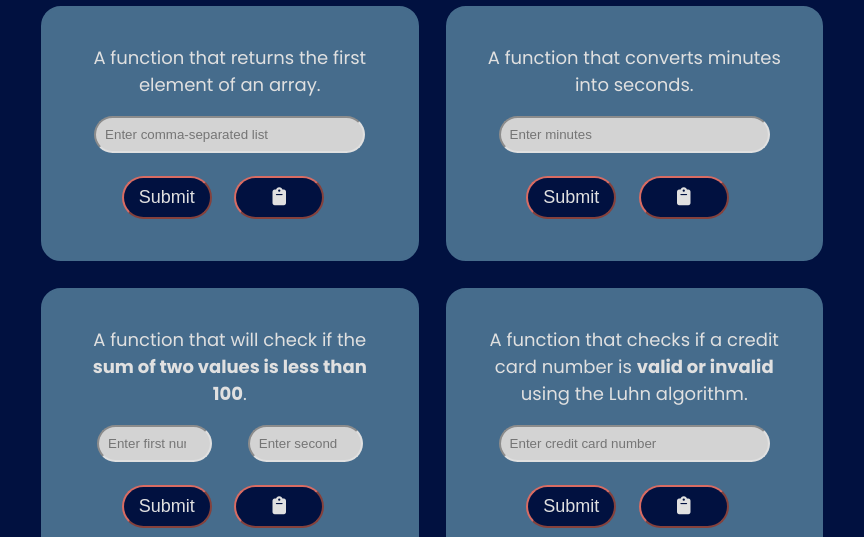
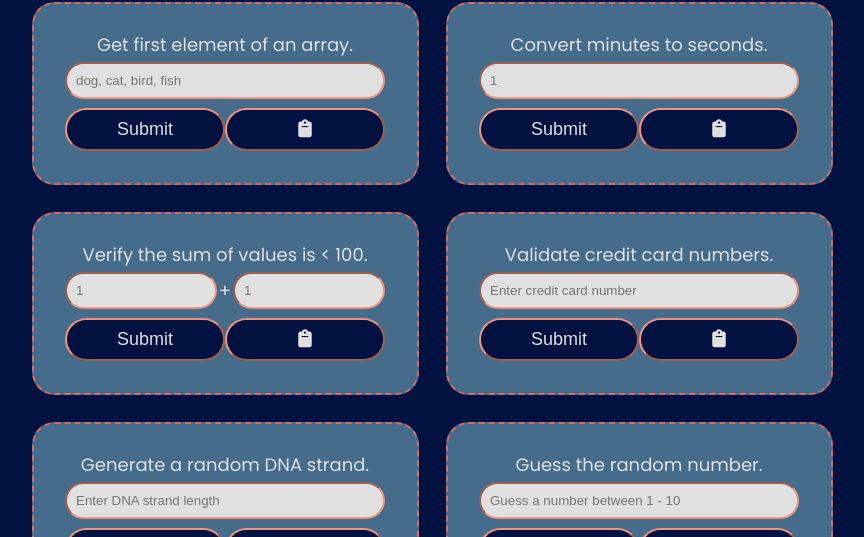
Before and after one commit to marjoriekohn/code-solutions, a website: page index.html in a window 1280 px wide. Shown: the part 241-778 px from the top of the page, without its empty margins (208-1072 px from the left). Drawn offline with Linux system fonts and the light colour scheme.

Commit message:
fixed text response alignment and button centering issues

```diff
--- a/app.js
+++ b/app.js
@@ -60,16 +60,16 @@ const randomNumber = () => Math.floor(Math.random() * 10 + 1);
 function showFirstValue() {
 		const arrayInput = document.getElementById('arrayInput').value;
 		const array = arrayInput.split(',');
-		document.getElementById('output1').innerHTML = `First value: ${getFirstValue(array)}`;
+		document.getElementById('output1').innerHTML = `[0] = "${getFirstValue(array)}"`;
 }
 function showConvertedMinutes() {
 		const minutes = parseInt(document.getElementById('minutesInput').value);
-		document.getElementById('output2').innerHTML = `${minutes} minutes is equal to ${convertMinutes(minutes)} seconds`;
+		document.getElementById('output2').innerHTML = `${minutes} minutes is ${convertMinutes(minutes)} seconds.`;
 }
 function showLessThan100() {
 		const num1 = parseInt(document.getElementById('num1Input').value);
 		const num2 = parseInt(document.getElementById('num2Input').value);
-		document.getElementById('output3').innerHTML = `The sum of ${num1} and ${num2} is ${num1 + num2} which is${lessThan100(num1, num2) ? '' : ' not'} less than 100`;
+		document.getElementById('output3').innerHTML = `${num1} + ${num2} = ${num1 + num2} which is${lessThan100(num1, num2) ? ' less' : ' more'} than 100.`;
 }
 function showCardValidationResult() {
 		const ccNumber = document.getElementById('ccNumberInput').value;
@@ -77,17 +77,17 @@ function showCardValidationResult() {
 		const cardInfo = validateAndIdentifyCard(ccNumbers);
 		const validationStatus = cardInfo.isValid ? 'valid' : 'invalid';
 		const cardCompany = cardInfo.company;
-		document.getElementById('output4').innerHTML = `The credit card number is <strong>${validationStatus}</strong> and belongs to <strong>${cardCompany}</strong>.`;
+		document.getElementById('output4').innerHTML = `This ${cardCompany} card is ${validationStatus}.`;
 }
 function showRandomDNAStrand() {
 		const strandLength = document.getElementById('strandLengthInput').value;
 		const randomDNAStrand = generateRandomDNA(strandLength);
-		document.getElementById('output5').innerHTML = `Generated DNA strand: <strong>${randomDNAStrand.join('')}</strong>`;
+		document.getElementById('output5').innerHTML = `${randomDNAStrand.join('')}`;
 }
 function showRandomNumber() {
 		const guess = parseInt(document.getElementById('guessInput').value);
 		const computer = randomNumber();
-		document.getElementById('output6').innerHTML = `You guessed: ${guess}. Computer guessed: ${computer}. ${guess === computer ? 'You got it!' : 'Aw, try again!'}`;
+		document.getElementById('output6').innerHTML = `Computer chose ${computer}. ${guess === computer ? 'YOU WIN!' : 'Try again!'}`;
 }
 
 // copy code function
--- a/index.html
+++ b/index.html
@@ -24,83 +24,112 @@
 <main class="container">
     <!-- first value function -->
     <section>
-        <p>A function that returns the first element of an array.</p>
-        <input id="arrayInput" placeholder="Enter comma-separated list" type="text">
+        <article>
+        <p>Get first element of an array.</p>
+        </article>
+        <div class="input-container">
+        <input id="arrayInput" placeholder="dog, cat, bird, fish" type="text">
+        </div>
         <div class="button-container">
         <button class="side-by-side" onclick="showFirstValue()">Submit</button>
         <button class="copy side-by-side" onclick="copyFunctionCode('getFirstValue', this)">
             <i class="fa-solid fa-clipboard"></i>
         </button>
+        </div>
 <!--        <span class="copy-message"></span>-->
         <article id="output1"></article>
-        </div>
+
     </section>
     <!-- minutes to seconds -->
     <section>
-        <p>A function that converts minutes into seconds.</p>
-        <input id="minutesInput" placeholder="Enter minutes" type="number">
+        <article>
+        <p>Convert minutes to seconds.</p>
+        </article>
+        <div class="input-container">
+        <input id="minutesInput" placeholder="1" type="number">
+        </div>
         <div class="button-container">
         <button class="side-by-side" onclick="showConvertedMinutes()">Submit</button>
         <button class="copy side-by-side" onclick="copyFunctionCode('convertMinutes', this)">
             <i class="fa-solid fa-clipboard"></i>
         </button>
+        </div>
 <!--        <span class="copy-message"></span>-->
         <article id="output2"></article>
     </section>
     <!-- check sum of values -->
     <section>
-        <p>A function that will check if the <strong>sum of two values is less than 100</strong>.</p>
+        <article>
+        <p>Verify the sum of values is < 100.</p>
+        </article>
         <div class="input-container">
-            <input id="num1Input" placeholder="Enter first number" type="number" class="input-side-by-side">
-            <input id="num2Input" placeholder="Enter second number" type="number" class="input-side-by-side">
+            <input id="num1Input" placeholder="1" type="number" class="side-by-side">
+            <p> + </p>
+            <input id="num2Input" placeholder="1" type="number" class="side-by-side">
         </div>
         <div class="button-container">
         <button class="side-by-side" onclick="showLessThan100()">Submit</button>
         <button class="copy side-by-side" onclick="copyFunctionCode('lessThan100', this)">
             <i class="fa-solid fa-clipboard"></i>
         </button>
+        </div>
 <!--        <span class="copy-message"></span>-->
         <article id="output3"></article>
     </section>
     <!-- Credit Card Validation -->
     <section>
-        <p>A function that checks if a credit card number is <strong>valid or invalid</strong> using the Luhn algorithm.</p>
+        <article>
+        <p>Validate credit card numbers.</p>
+        </article>
+        <div class="input-container">
         <input id="ccNumberInput" type="text" placeholder="Enter credit card number" min="16">
+        </div>
         <div class="button-container">
         <button class="side-by-side" onclick="showCardValidationResult()">Submit</button>
         <button class="copy side-by-side" onclick="copyFunctionCode('validateAndIdentifyCard', this)">
             <i class="fa-solid fa-clipboard"></i>
         </button>
+        </div>
 <!--        <span class="copy-message"></span>-->
         <article id="output4"></article>
     </section>
     <!-- generate DNA strand   -->
     <section>
-        <p>A function that generates a <strong>random strand of DNA</strong>.</p>
+        <article>
+        <p>Generate a random DNA strand.</p>
+        </article>
+        <div class="input-container">
         <input id="strandLengthInput" type="number" placeholder="Enter DNA strand length" min="1">
+        </div>
         <div class="button-container">
         <button class="side-by-side" onclick="showRandomDNAStrand()">Submit</button>
         <button class="copy side-by-side" onclick="copyFunctionCode('generateRandomDNA', this)">
             <i class="fa-solid fa-clipboard"></i>
         </button>
+        </div>
 <!--        <span class="copy-message"></span>-->
         <article id="output5"></article>
     </section>
     <!-- generates random number -->
     <section>
-        <p>A guessing game function that <strong>generates a random number</strong>.</p>
+        <article>
+        <p>Guess the random number.</p>
+        </article>
+        <div class="input-container">
         <input id="guessInput" type="number" placeholder="Guess a number between 1 - 10" min="1">
+        </div>
         <div class="button-container">
         <button class="side-by-side" onclick="showRandomNumber()">Submit</button>
         <button class="copy side-by-side" onclick="copyFunctionCode('randomNumber', this)">
             <i class="fa-solid fa-clipboard"></i>
         </button>
+        </div>
 <!--            <span class="copy-message"></span>-->
         <article id="output6"></article>
     </section>
 </main>
 <footer>
-    <p>&copy; 2023 ByteBuddies. All rights reserved.</p>
+    <p>&copy; 2023 Mary Kohn. All rights reserved.</p>
 </footer>
 </body>
 </html>
--- a/main.css
+++ b/main.css
@@ -8,13 +8,11 @@
     --heading: #D96B62; /* burnt sienna - headings, borders */
     --label: #A65656; /* brick red - tags, labels */
 }
-
 * {
     margin: 0; /* reset margin and padding */
     padding: 0;
     box-sizing: border-box; /* ensures all elements are border-box */
 }
-
 html, body {
     min-height: 100%;
     font-family: var(--bodyfont);
@@ -22,7 +20,6 @@ html, body {
     background-color: var(--background);
     color: var(--mainText);
 }
-
 h1 {
     font-family: var(--headerfont);
     color: var(--heading);
@@ -30,73 +27,76 @@ h1 {
     padding: 3rem;
     font-size: 3rem;
 }
-
 .container {
     display: grid;
     grid-template-columns: repeat(auto-fit, minmax(300px, 1fr));
     gap: 1.5rem;
-    max-width: 800px;
+    max-width: 45rem;
     height: auto;
     margin: 0 auto;
-    padding: .5rem;
-    text-align: center;
+    padding: .25rem;
+    /*text-align: center;*/
 }
-
 section {
     height: auto;
     background-color: var(--button);
-    padding: 2rem;
-    border: solid 2px var(--button);
-    border-radius: 20px;
+    padding: 1.5rem;
+    border: dashed 2px var(--heading);
+    border-radius: 1.25rem;
+    display: flex;
+    justify-content: center;
+    flex-direction: column;
+}
+article {
+    color: var(--mainText);
+    text-align: center;
+    word-break: break-word;
+}
+input {
+    background-color: var(--mainText);
+    padding: .5rem;
+    /*margin: 1rem;*/
+    width: 100%;
+    border-color: var(--hover);
+    border-radius: 1.5rem;
+}
+.input-container { /* these next three classes are for inputs/buttons that are side by side*/
+    display: flex;
+    justify-content: space-between;
+    flex-wrap: wrap;
+    /*border: 1px solid #000;*/
+    margin: .25rem;
+}
+.button-container {
     display: flex;
     justify-content: center;
     align-items: center;
-    flex-direction: column;
-}
-input {
-    background-color: lightgray;
-    padding: .5rem;
-    margin: 1rem;
-    width: 90%;
-    border-color: var(--mainText);
-    border-radius: 1.5rem;
-}
-.input-container { /* these next two classes are for inputs that are side by side*/
-    display: flex;
-    justify-content: space-between;
     flex-wrap: wrap;
-}
-.input-side-by-side {
-    flex: 1;
-    margin-right: 1rem;
-}
-.button-container { /* these next two classes are for buttons to appear side by side*/
-    display: flex;
-    justify-content: space-between;
-    flex-wrap: wrap;
+    /*border: 1px solid #000;*/
+    margin: .25rem;
 }
 .side-by-side {
     flex: 1;
-    margin-right: 1rem;
+}
+.input-container p { /* the plus sign between two boxes */
+    display: flex;
+    align-items: center;
+    margin: .1rem;
 }
 button {
     background-color: var(--background);
+    padding: .5rem;
+    /*margin: 1rem;*/
+    width: 90%;
+    border-color: var(--hover);
+    border-radius: 1.5rem;
     color: var(--mainText);
-    border-color: var(--heading);
-    padding: .5rem;
-    margin: .25rem;
-    min-width: 5rem;
-    border-radius: 1.25rem;
-    text-align: center;
-    text-decoration: none;
     font-size: 1rem;
     cursor: pointer;
 }
-
 button:hover {
     background-color: var(--hover);
 }
-
 .copy {
     background-color: var(--background);
 }
@@ -111,10 +111,9 @@ button:hover {
 }
 footer {
     background-color: var(--button);
-    font-size: 1rem;
-    text-align: center;
-    height: 2rem;
+    font-size: .75rem;
     display: flex;
     justify-content: center;
-    align-items: center;
+    margin-top: 3rem;
+    padding: .25rem;
 }
```
